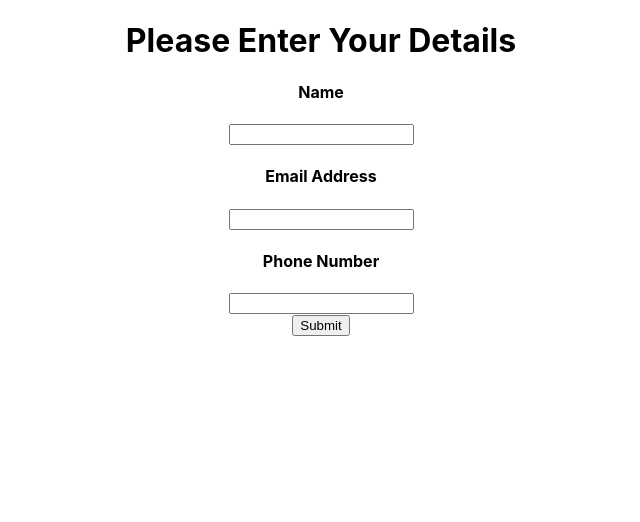
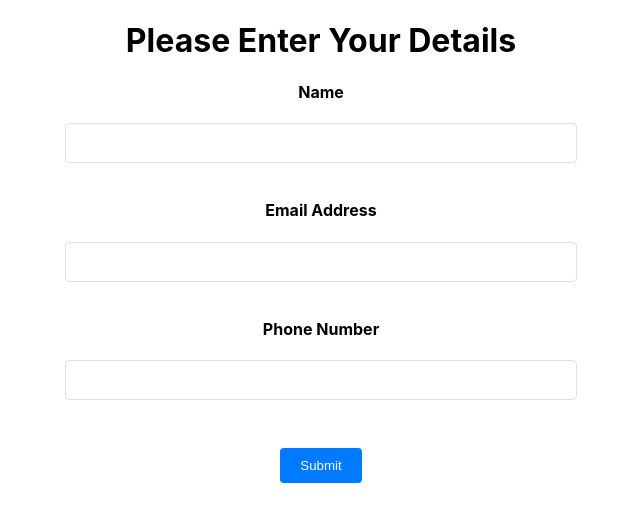
Before and after one commit to mmorris26/hope-ex-2, a React (Create React App) app: page / in a window 1280 px wide. Shown: the top 522 px of the page, without its empty margins (319-959 px from the left). Built offline with nearby package versions, Linux system fonts and the light colour scheme.

Commit message:
added some simple styling

```diff
--- a/src/App.css
+++ b/src/App.css
@@ -28,6 +28,46 @@
   color: #61dafb;
 }
 
+/* .form-div{
+  border: 1px solid #282c34;
+  margin-left: 25rem;
+  margin-right: 25rem;
+
+} */
+
+input {
+  width: 40%;
+  padding: 0.625rem;
+
+  margin-bottom: 1rem;
+  border: 0.0625rem solid #e0e0e0;
+  border-radius: 0.25rem;
+  font-size: 1rem;
+  box-sizing: border-box;
+  transition: border-color 0.3s;
+}
+
+input:focus {
+  border-color: #007BFF;
+  outline: none;
+}
+
+button {
+  margin-top: 2rem;
+  padding: 0.625rem 1.25rem;
+  background-color: #007BFF;
+  border: none;
+  border-radius: 0.25rem;
+  color: white;
+  cursor: pointer;
+  transition: background-color 0.3s;
+}
+
+button:hover {
+  background-color: #0056b3;
+}
+
+
 @keyframes App-logo-spin {
   from {
     transform: rotate(0deg);
--- a/src/App.js
+++ b/src/App.js
@@ -73,12 +73,13 @@ function App() {
 
   return (
     <div className="App">
-      <div className='form-div'>
+
       <h1>Please Enter Your Details</h1>
-      <div>
+
       {error && <p style={{color: 'red'}}>{error}</p>}
       {emailError && <p style={{color: 'red'}}>{emailError}</p>}
       {thanksMessage && <p style={{color: 'red'}}>{thanksMessage}</p>}
+      <div className='form-div'>
         <h4>Name</h4>
         <input
           type="text"
@@ -87,7 +88,7 @@ function App() {
           value={details.name}
           onChange={handleInputText}
         ></input>
-      </div>
+
       <div>
         <h4>Email Address</h4>
         <input
@@ -108,12 +109,13 @@ function App() {
         onChange={handleInputText}
         ></input>
       </div>
+      </div>
       <div>
         <form onSubmit={submitForm}>
           <button>Submit</button>
         </form>
       </div>
-      </div>
+
     </div>
   );
 }
```
